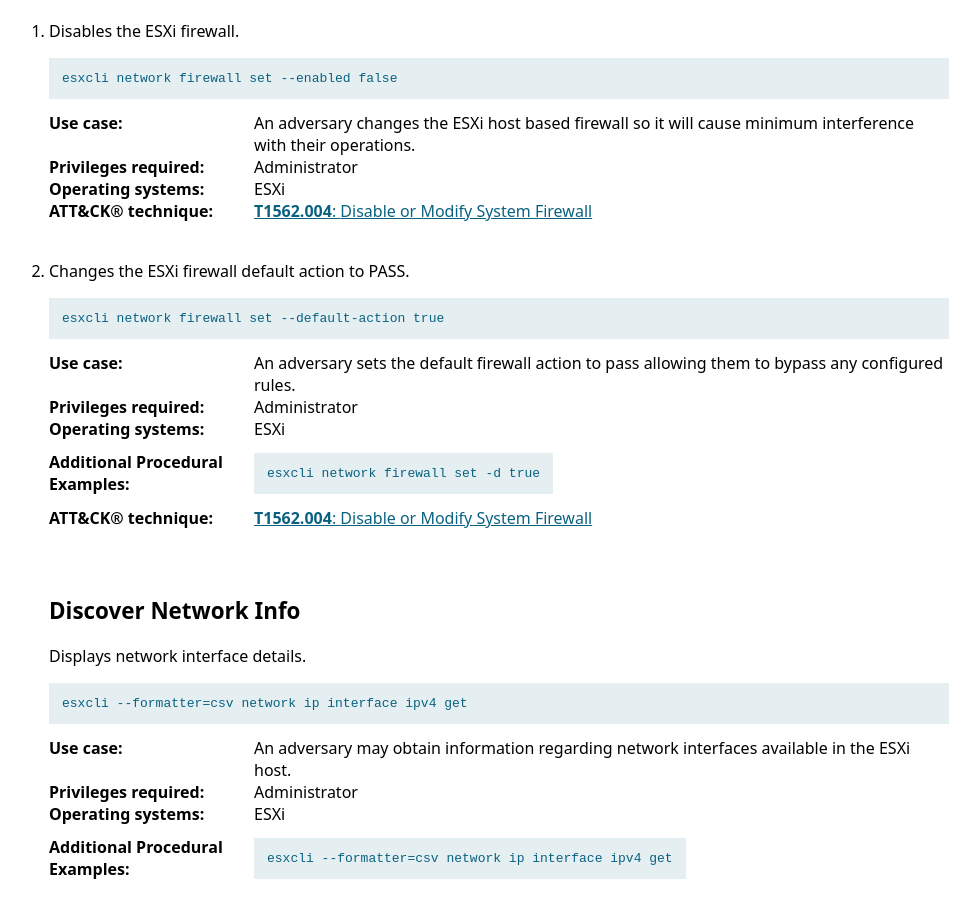
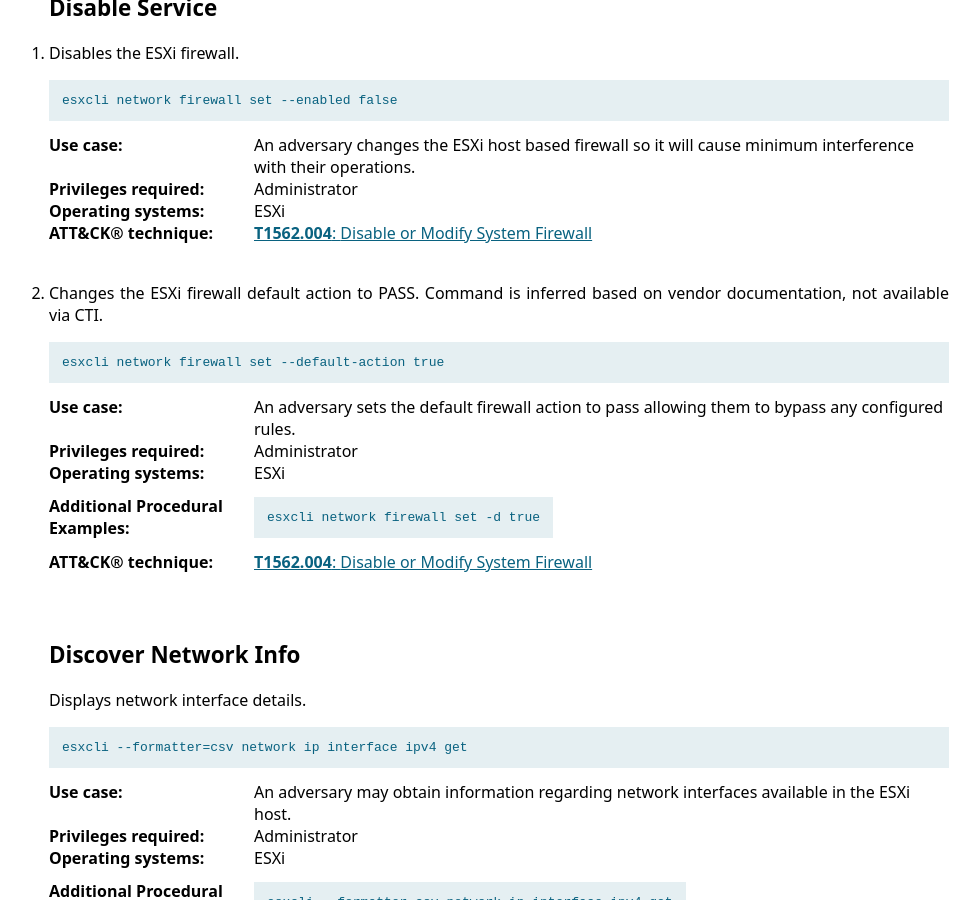
Before and after one commit to LOLESXi-Project/LOLESXi, a Jekyll site: the page built from _lolesxi/Binaries/esxcli.md, in a window 1280 px wide and 900 px high, scrolled down 4808 px. Shown: the whole window, without its empty margins (141-1121 px from the left). Built offline with Jekyll 4.4.1, drawn with Linux system fonts in a browser that asks for light colours; some of the changed text lies outside the part shown.

Commit message:
update firewall command to clarify lack of CTI and add Mandiant hardening guidelines

```diff
--- a/_lolesxi/Binaries/esxcli.md
+++ b/_lolesxi/Binaries/esxcli.md
@@ -72,7 +72,7 @@
     MitreID: T1562.004
     OperatingSystem: ESXi
   - Command: esxcli network firewall set --default-action true
-    Description: Changes the ESXi firewall default action to PASS.
+    Description: Changes the ESXi firewall default action to PASS. Command is inferred based on vendor documentation, not available via CTI.
     Usecase: An adversary sets the default firewall action to pass allowing them to bypass any configured rules.
     Category: disable service
     Privileges: Administrator
@@ -180,6 +180,7 @@
   - Link: https://www.forescout.com/resources/rise-in-linux-ransomware/
   - Link: https://www.reversinglabs.com/blog/gwisinlocker-ransomware-targets-south-korean-industrial-and-pharmaceutical-companies
   - Link: https://developer.broadcom.com/xapis/esxcli-command-reference/7.0.0/
+  - Link: https://cloud.google.com/blog/topics/threat-intelligence/vmware-detection-containment-hardening
 Acknowledgement:
   - Person: Michael Dawson
   - Person: Junestherry Dela Cruz
```
